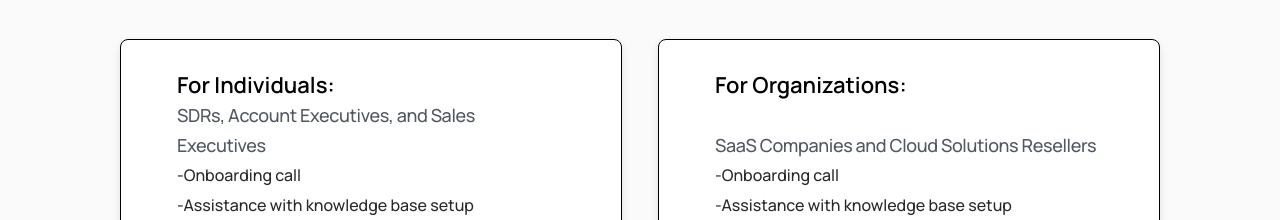
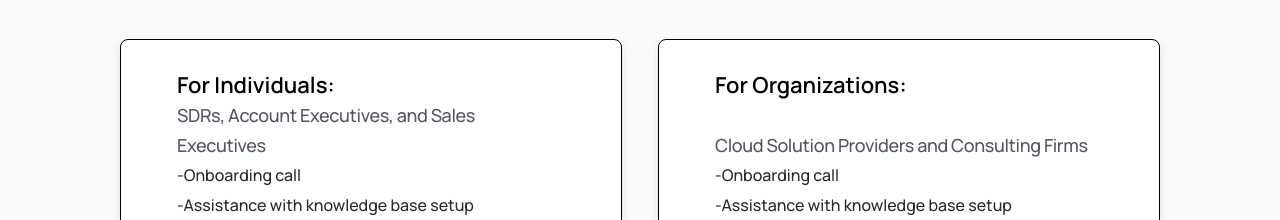
Before and after one commit to vladyslavpodenko/Spatiumxr.eu, a Next.js app: page / in a window 1280 px wide. Shown: the part 1625-1845 px from the top of the page. Built offline with nearby package versions, Linux system fonts and the light colour scheme; a web font is replaced by a local one.

Commit message:
Update index.tsx

```diff
--- a/src/pages/index.tsx
+++ b/src/pages/index.tsx
@@ -114,7 +114,7 @@ export default function Home() {
                     </div>
                     <div className="package-card">
                         <h1>For Organizations:</h1>
-                        <h4>SaaS Companies and Cloud Solutions Resellers</h4>
+                        <h4>Cloud Solution Providers and Consulting Firms</h4>
                         <h5>-Onboarding call</h5>
                         <h5>-Assistance with knowledge base setup</h5>
                         <h5>-Unlimited support</h5>
```
